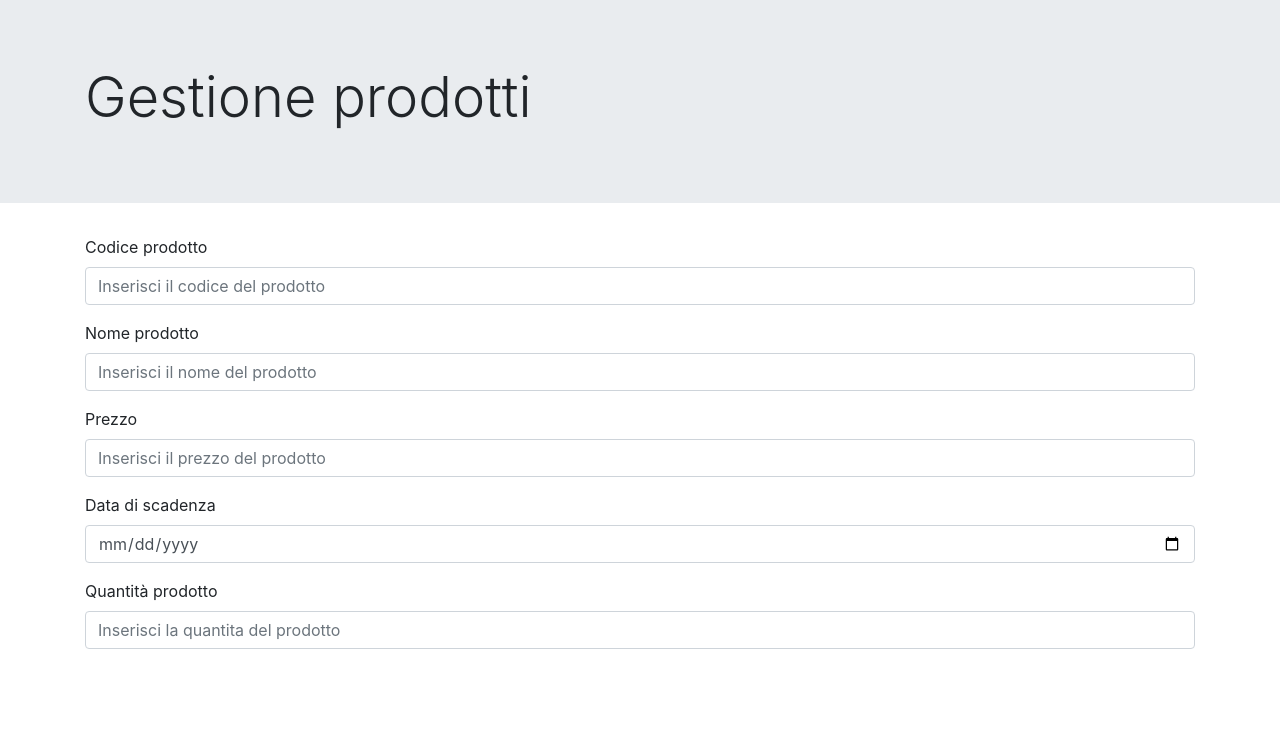
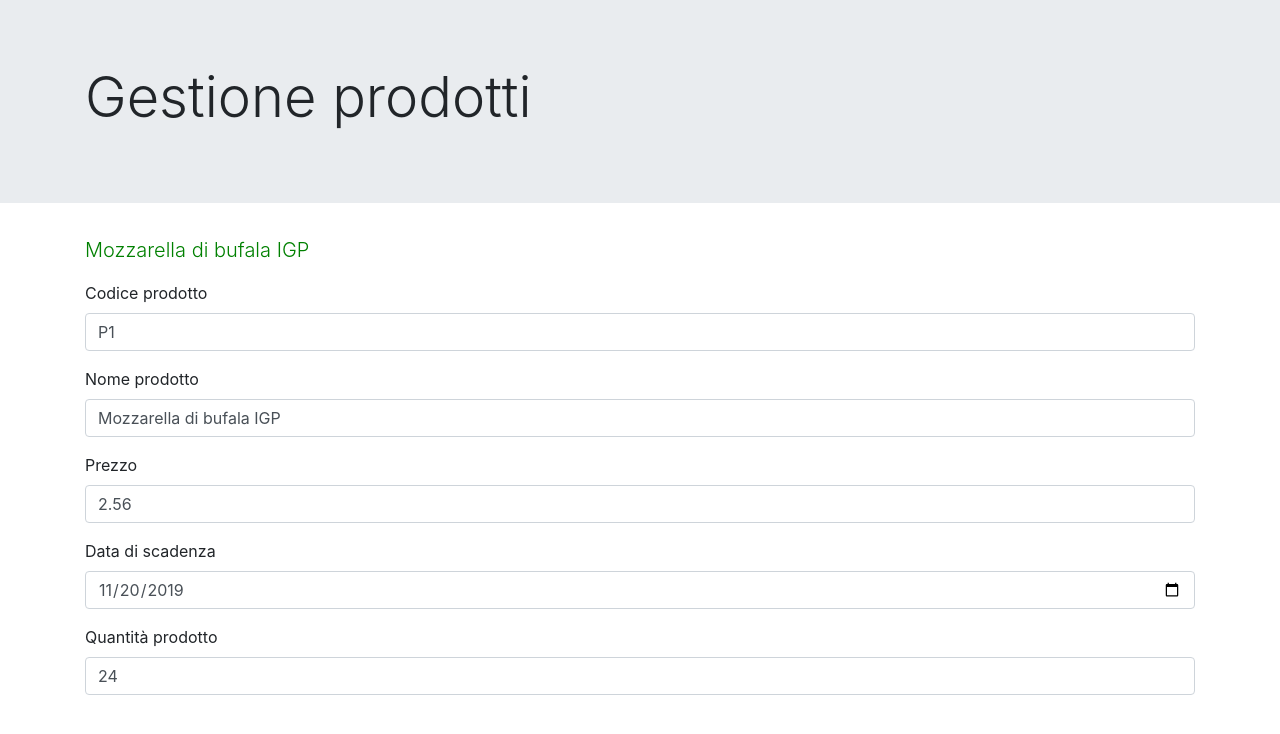
Before and after one commit to francescomerighi/angularprodotto, an Angular app: page / in a window 1280 px wide. Shown: the top 734 px of the page. Built offline with nearby package versions, Linux system fonts and the light colour scheme.

Commit message:
3 files modified

```diff
--- a/src/app/prodotto/prodotto.component.html
+++ b/src/app/prodotto/prodotto.component.html
@@ -1,22 +1,30 @@
 <div class="container">
+  <div class="row">
+    <div class="col-10">
+    <p class="lead" [ngStyle]="{'color': prodotto.getColor()}">{{prodotto.nome}}</p>
+    </div>
+    <div class="col-2">
+      <span class="badge badge-danger" *ngIf="prodotto.isScaduto()">Scaduto</span>
+    </div>
+  </div>
 <div class="form-group">
     <label for="codiceInput">Codice prodotto</label>
-    <input type="email" class="form-control" id="codiceInput"  placeholder="Inserisci il codice del prodotto">
+    <input type="email" class="form-control" id="codiceInput"  placeholder="Inserisci il codice del prodotto"  [(ngModel)] = "prodotto.codice">
   </div>
 <div class="form-group">
     <label for="nomeInput">Nome prodotto</label>
-    <input type="email" class="form-control" id="nomeInput"  placeholder="Inserisci il nome del prodotto">
+    <input type="email" class="form-control" id="nomeInput"  placeholder="Inserisci il nome del prodotto" [(ngModel)] = "prodotto.nome">
   </div>
 <div class="form-group">
     <label for="prezzoInput">Prezzo</label>
-    <input type="email" class="form-control" id="prezzoInput"  placeholder="Inserisci il prezzo del prodotto">
+    <input type="email" class="form-control" id="prezzoInput"  placeholder="Inserisci il prezzo del prodotto" [(ngModel)] = "prodotto.prezzo">
   </div>
 <div class="form-group">
     <label for="dataInput">Data di scadenza</label>
-    <input type="date" class="form-control" id="dataInput"  placeholder="Inserisci la data di scadenza del prodotto">
+    <input type="date" class="form-control" id="dataInput"  placeholder="Inserisci la data di scadenza del prodotto" [value]="prodotto.getData()">
   </div>
 <div class="form-group">
     <label for="quantInput">Quantità prodotto</label>
-    <input type="text" class="form-control" id="quantInput"  placeholder="Inserisci la quantita del prodotto">
+    <input type="text" class="form-control" id="quantInput"  placeholder="Inserisci la quantita del prodotto" [(ngModel)] = "prodotto.quantita">
   </div>
 </div>
--- a/src/app/prodotto/prodotto.component.ts
+++ b/src/app/prodotto/prodotto.component.ts
@@ -14,12 +14,13 @@ export class ProdottoComponent implements OnInit {
       'P1',
       'Mozzarella di bufala IGP',
       2.56,
-      new Date('30/11/2019'),
+      new Date('2019-11-20'),
       24
     )
    }
 
   ngOnInit() {
+    console.log(this.prodotto.isScaduto());
   }
 
 }
--- a/src/app/prodotto/prodotto.model.ts
+++ b/src/app/prodotto/prodotto.model.ts
@@ -12,4 +12,21 @@ export class Prodotto {
     this.dataScadenza = dataScadenza;
     this.quantita = quantita;
   }
+
+  getData(): string {
+    return this.dataScadenza.getFullYear() + '-' + (this.dataScadenza.getMonth()+1) + '-' + this.dataScadenza.getDate();
+  }
+
+  isScaduto(): boolean {
+    return this.dataScadenza < new Date();
+  }
+
+  getColor(): string {
+    if(this.isScaduto()) {
+      return 'red';
+    }
+    else {
+      return 'green';
+    }
+  }
 }
```
